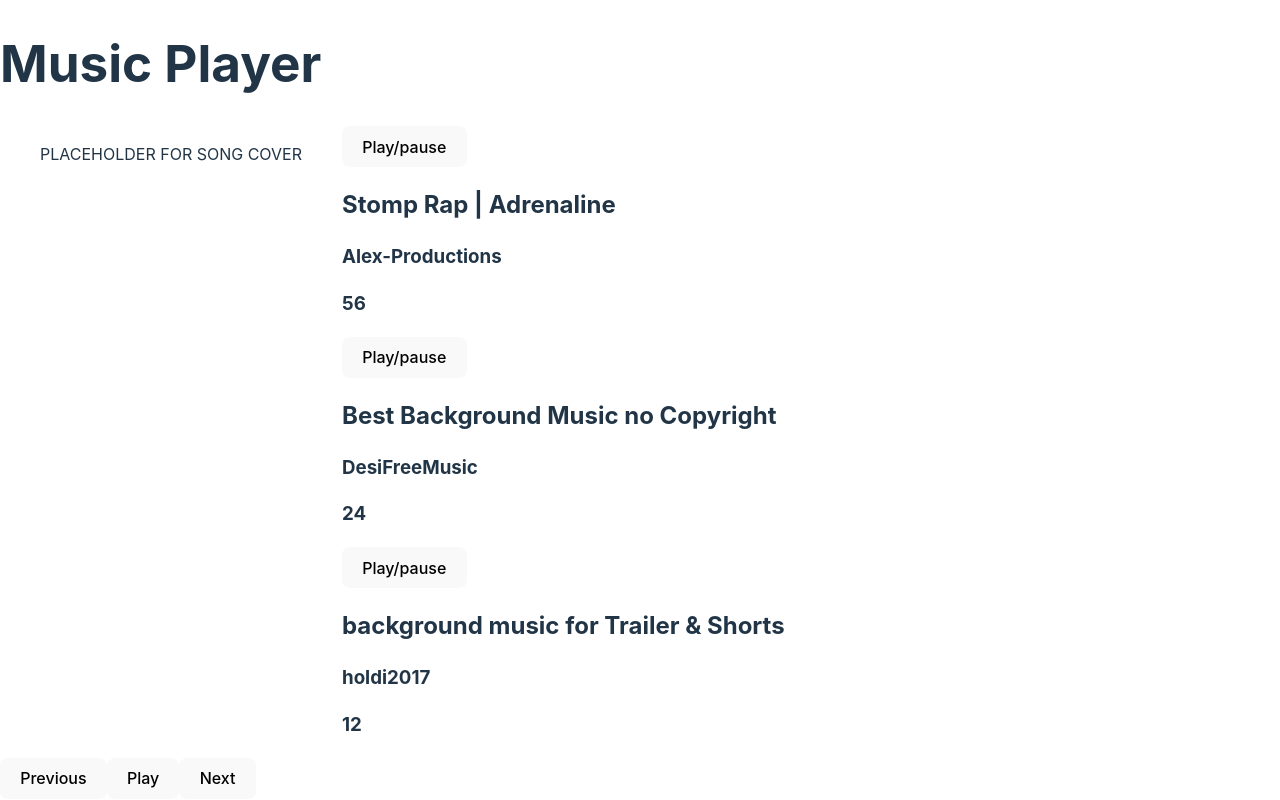
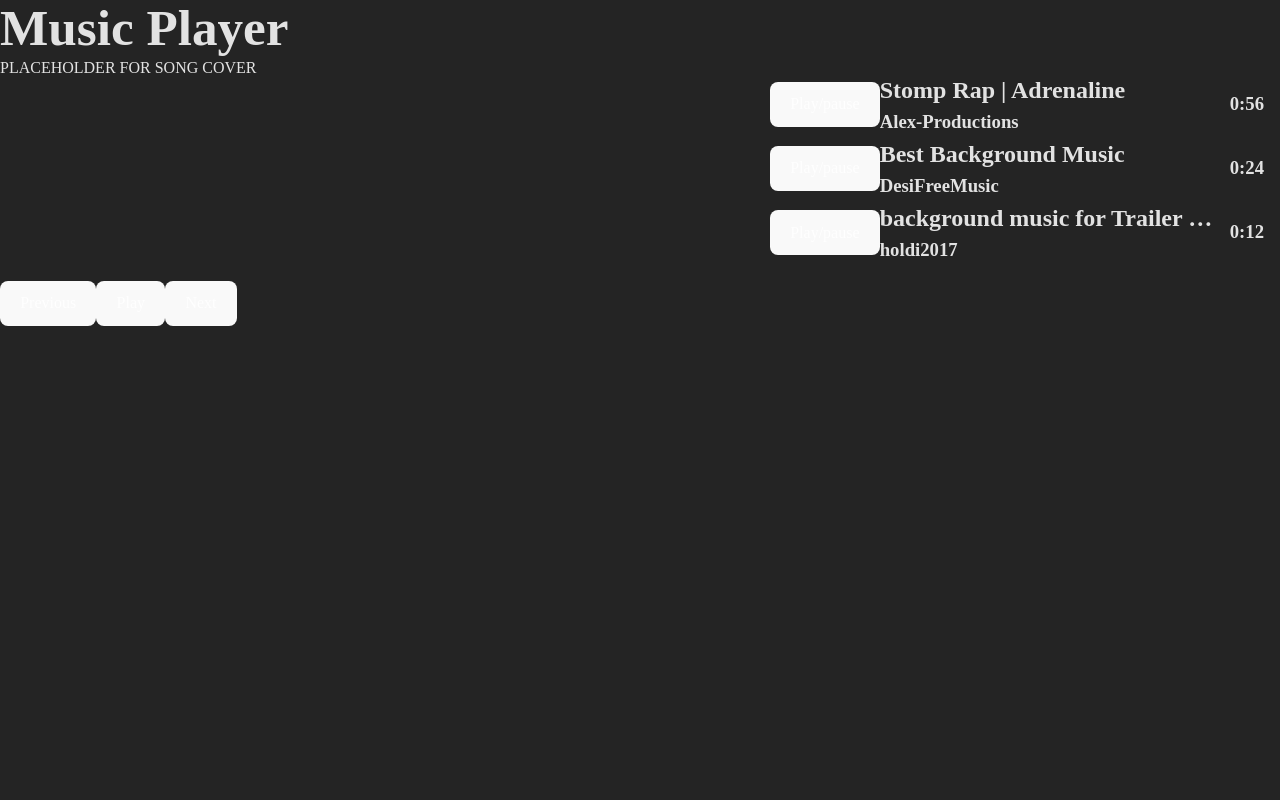
Before and after one commit to KarolisGaiv/music-player, a React (Vite) app: page / in a window 1280 px wide. Built offline with nearby package versions, Linux system fonts and the light colour scheme.

Commit message:
style: song list component

```diff
--- a/public/tracks.json
+++ b/public/tracks.json
@@ -8,7 +8,7 @@
   },
   {
     "id": 2,
-    "title": "Best Background Music no Copyright",
+    "title": "Best Background Music",
     "artist": "DesiFreeMusic",
     "src": "/audio/track2.mp3",
     "duration": "24"
--- a/src/App.tsx
+++ b/src/App.tsx
@@ -28,11 +28,11 @@ function App() {
   }
 
   return (
-    <div>
+    <div className="content-wrapper">
       <header>
         <h1>Music Player</h1>
       </header>
-      <main className="content-wrapper">
+      <main>
         <section>
           <figure>PLACEHOLDER FOR SONG COVER</figure>
         </section>
--- a/src/components/SongList/SongList.tsx
+++ b/src/components/SongList/SongList.tsx
@@ -1,18 +1,20 @@
 import { useMusicPlayerStore } from '@/store'
+import '@/components/SongList/style.css'
+import { formatDuration } from '@/utility/timeFormat'
 
 export function SongList() {
   const { trackList } = useMusicPlayerStore()
 
   return (
-    <nav>
+    <nav className="song-list-wrapper">
       {trackList.map(track => (
-        <div key={track.title}>
-          <button>Play/pause</button>
-          <div>
-            <h2>{track.title}</h2>
-            <h3>{track.artist}</h3>
+        <div key={track.title} className="song-item-wrapper">
+          <button className="play-button">Play/pause</button>
+          <div className="song-info">
+            <h2 className="song-title">{track.title}</h2>
+            <h3 className="song-artist">{track.artist}</h3>
           </div>
-          <h3>{track.duration}</h3>
+          <h3>{formatDuration(track.duration)}</h3>
         </div>
       ))}
     </nav>
--- /dev/null
+++ b/src/components/SongList/style.css
@@ -0,0 +1,27 @@
+.song-list-wrapper {
+  padding: 1rem;
+}
+
+.song-item-wrapper {
+  display: flex;
+  justify-content: space-between;
+  align-items: center;
+}
+
+.song-title,
+.song-artist {
+  margin: 0;
+  white-space: nowrap;
+  overflow: hidden;
+  text-overflow: ellipsis;
+  max-width: 100%;
+}
+
+.song-info {
+  flex-grow: 1;
+  display: flex;
+  flex-direction: column;
+  align-items: flex-start;
+  overflow: hidden;
+  max-width: 350px;
+}
--- a/src/index.css
+++ b/src/index.css
@@ -1,34 +1,44 @@
-:root {
-  font-family: Inter, system-ui, Avenir, Helvetica, Arial, sans-serif;
-  line-height: 1.5;
-  font-weight: 400;
-
-  color-scheme: light dark;
+*,
+*::before,
+*::after {
+  box-sizing: border-box;
+}
+* {
+  margin: 0;
   color: rgba(255, 255, 255, 0.87);
   background-color: #242424;
-  width: 100%;
-
-  font-synthesis: none;
-  text-rendering: optimizeLegibility;
+}
+body {
+  line-height: 1.5;
   -webkit-font-smoothing: antialiased;
-  -moz-osx-font-smoothing: grayscale;
+  height: 100vh;
 }
-
-a {
-  font-weight: 500;
-  color: #646cff;
-  text-decoration: inherit;
+img,
+picture,
+video,
+canvas,
+svg {
+  display: block;
+  max-width: 100%;
 }
-a:hover {
-  color: #535bf2;
+input,
+button,
+textarea,
+select {
+  font: inherit;
 }
-
-body {
-  margin: 0;
-  display: flex;
-  place-items: center;
-  min-width: 320px;
-  min-height: 100vh;
+p,
+h1,
+h2,
+h3,
+h4,
+h5,
+h6 {
+  overflow-wrap: break-word;
+}
+#root,
+#__next {
+  isolation: isolate;
 }
 
 h1 {
@@ -55,7 +65,7 @@ button:focus-visible {
   outline: 4px auto -webkit-focus-ring-color;
 }
 
-.content-wrapper {
+main {
   display: flex;
   justify-content: space-between;
 }
--- /dev/null
+++ b/src/utility/timeFormat.ts
@@ -0,0 +1,7 @@
+// Convert song duration in seconds to mm:ss format
+export function formatDuration(durationInSeconds: string) {
+  const totalSeconds = parseInt(durationInSeconds, 10)
+  const minutes = Math.floor(totalSeconds / 60)
+  const seconds = totalSeconds % 60
+  return `${minutes}:${seconds.toString().padStart(2, '0')}`
+}
```
